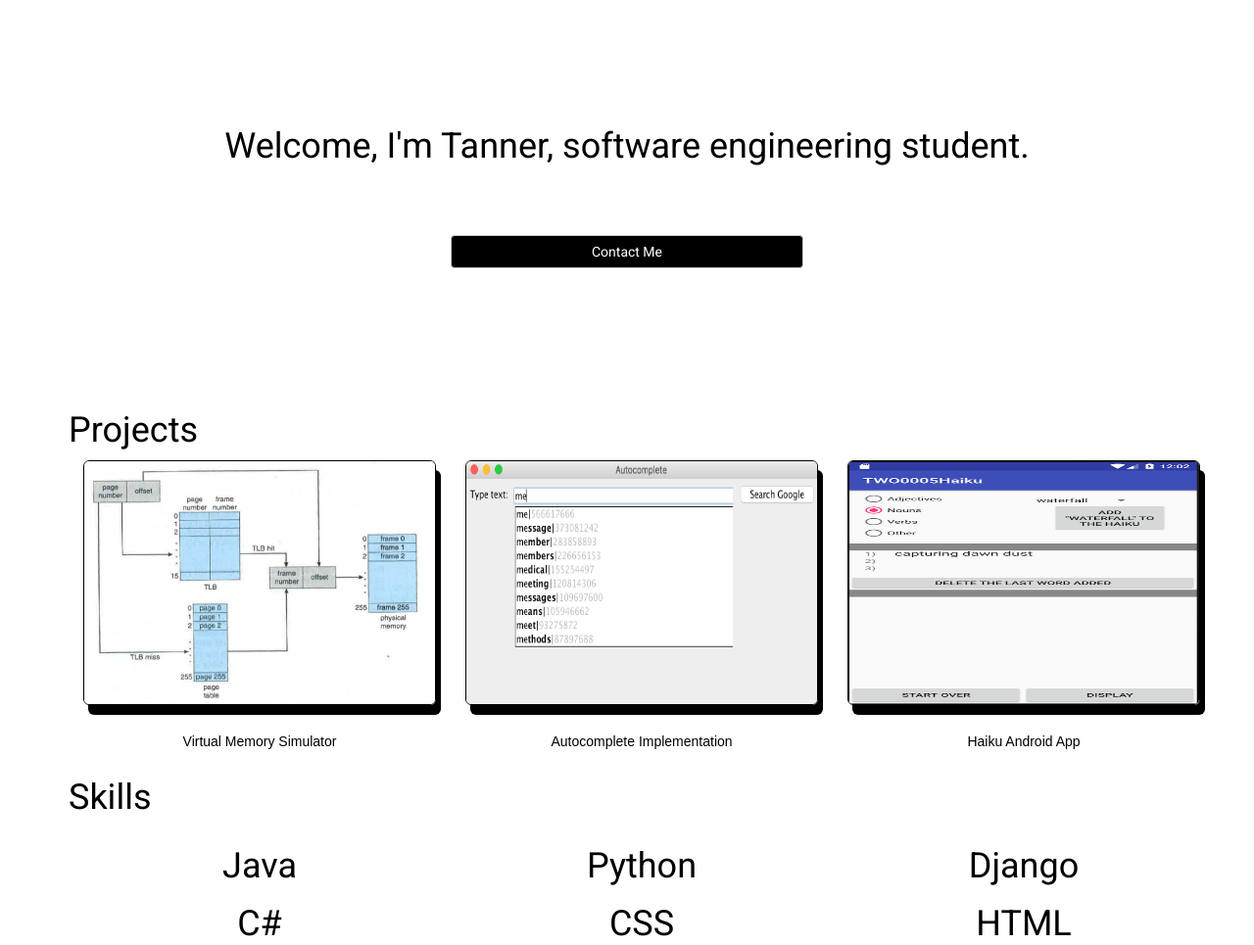
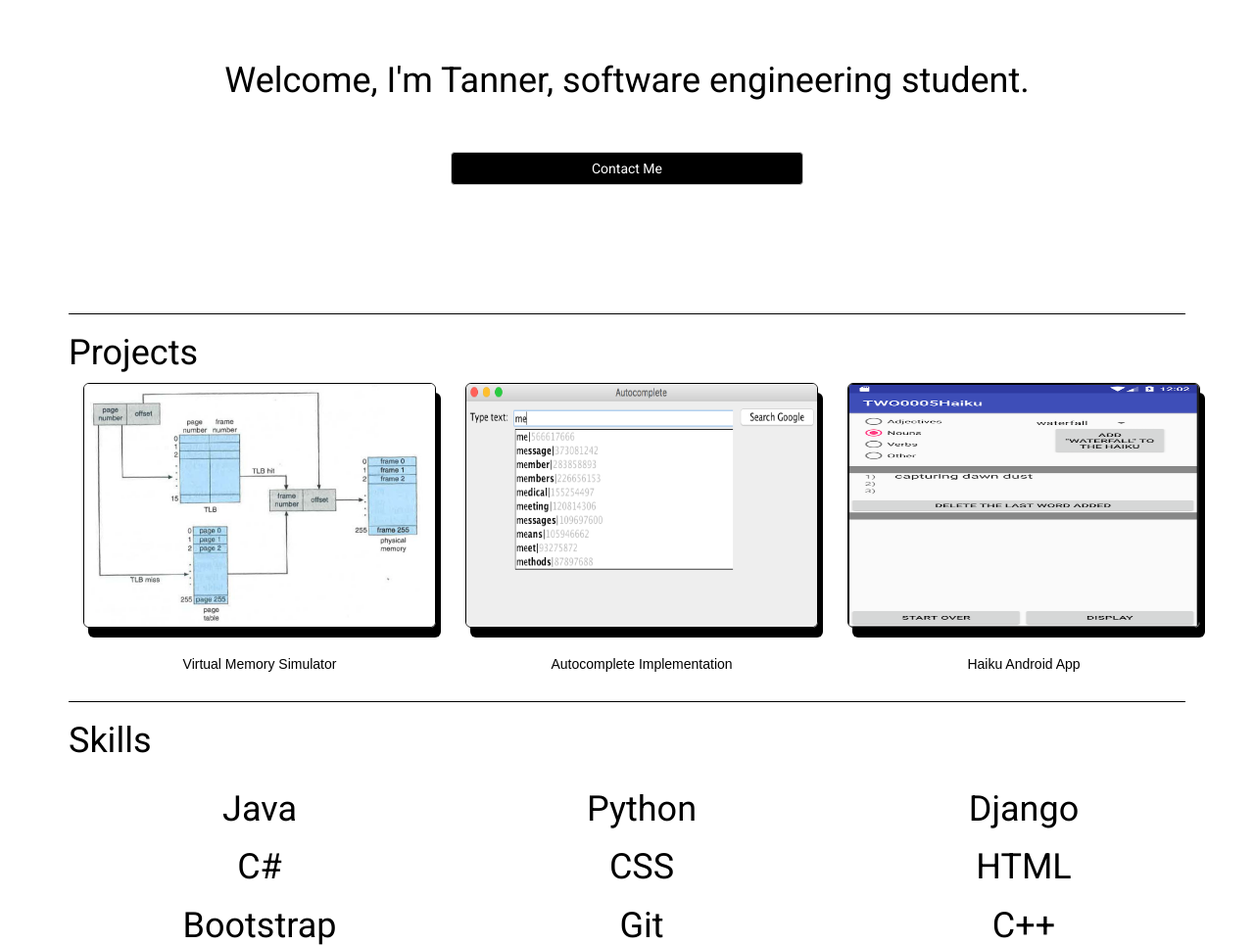
Before and after one commit to Oakes6/oakeswebsite, a Django app: template templates/home.html in a window 1280 px wide. Shown: the top 965 px of the page at 98% size. Run offline with Django 3.2, Linux system fonts and the light colour scheme; the template is opened without the code that fills it, so the values that code supplies are empty; some libraries are stand-ins or nearby versions.

Commit message:
change style

```diff
--- a/static/css/global.css
+++ b/static/css/global.css
@@ -16,10 +16,10 @@ body {
 
 .first {
    align-items: center;
-   /* background-color: #2f2f2f; */
    color: black;
    min-height: 100%;
-   height: 400px;
+   height: 300px;
+   font-size: 10px;
 }
 
 #skills-table h1 {
@@ -80,7 +80,7 @@ img {
 }
 
 #welcomemessage {
-      padding-top: 50px;
+      /* padding-top: 50px; */
 }
 
 .hoverOnSkill {
--- a/templates/home.html
+++ b/templates/home.html
@@ -23,7 +23,7 @@
       </div>
       <!-- <h3 id="contactBar" align="center">Contact me: <a href="mailto:tanner.w.oakes@gmail.com" style="color:#9d9d9d"><span class="fa fa-envelope-o"></span></a></h3> -->
    </div>
-
+   <hr>
    <h1>Projects</h1>
    <div id="projects-table" class="container">
       <div class="row">
@@ -50,7 +50,7 @@
          </div>
       </div>
    </div>
-
+   <hr>
    <h1>Skills</h1>
    <div id="skills-table" class="container">
       <div class="row">
```
